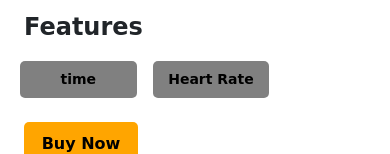
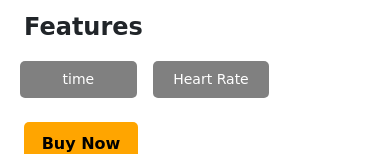
Before and after one commit to oluwasegun31/Js_project, a plain HTML site: page index.html in a window 390 px wide. Shown: the part 922-1076 px from the top of the page. Drawn offline with nearby package versions, Linux system fonts and the light colour scheme; a web font is replaced by a local one.

Commit message:
desktop/mobile

```diff
--- a/style.css
+++ b/style.css
@@ -60,12 +60,13 @@
 }
 .but, .but2{
     font-size: 14px;
-    font-weight: 700;
+    font-weight: 400;
     padding: 8px 12px;
     background-color: grey;
     border: none;
     outline: none;
     border-radius: 5px;
+    color: white;
 }
 .but3{
     font-size: 16px;
```
